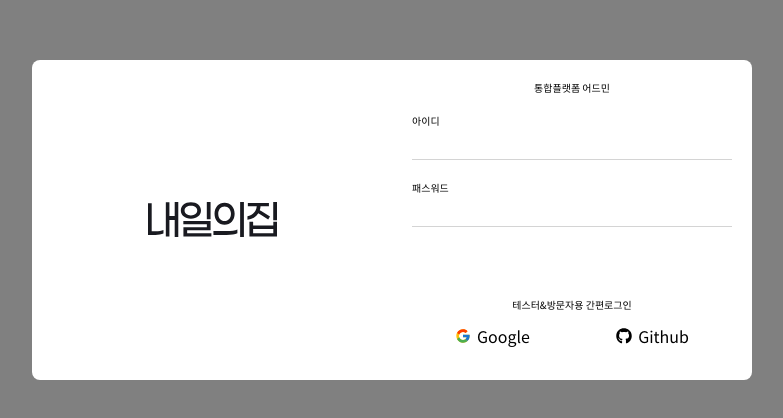
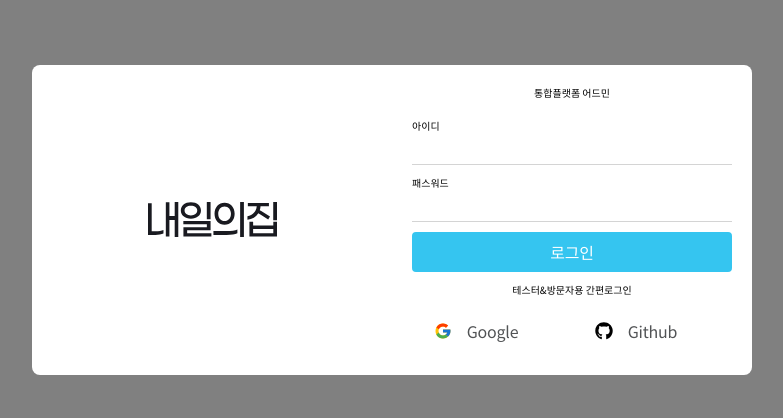
Before and after one commit to sonseong10/ecommerce-monorepo, a React (Create React App) app: page / in a window 1280 px wide. Shown: the part 180-598 px from the top of the page, without its empty margins (248-1031 px from the left). Built offline with nearby package versions, Linux system fonts and the light colour scheme; no server answers; the database is empty.

Commit message:
auth service 개선작업

```diff
--- a/src/App.tsx
+++ b/src/App.tsx
@@ -3,8 +3,6 @@ import { Route, Routes } from 'react-router-dom'
 
 import GlobalHeader from './components/common/global-header'
 import GlobalFooter from './components/common/global-footer'
-import Overlay from './components/common/overlay'
-import MsgPopup from './components/common/popup/msg-popup'
 import MobileSideBar from './components/common/mobile-sidebar'
 
 import './styles/main.css'
@@ -52,7 +50,7 @@ function App({ FileInput, dropDown, cardRepository, workRepository }: IAppProps)
   const [cards, setCards] = useState<{ [key: string]: ICardVo } | undefined>(undefined)
   const [works, setWorks] = useState<{ [key: string]: IWorkVo } | undefined>(undefined)
 
-  const { userId, deleteAccount, magPopup, onLogin, onLogout, popupMsg, setMagPopup } = useAuth()
+  const { userId, deleteAccount, onLogin, onLogout } = useAuth()
 
   const [userCard, setUserCard] = useState<ICardVo | undefined>(undefined)
 
@@ -148,10 +146,6 @@ function App({ FileInput, dropDown, cardRepository, workRepository }: IAppProps)
   const toggleOpenSideBar = useCallback(() => {
     setSidebarOpen(!sidebarOpen)
   }, [sidebarOpen])
-
-  const toggleMsgPopup = useCallback(() => {
-    setMagPopup(!magPopup)
-  }, [magPopup])
 
   const onMenuChange = (value: string) => {
     setMenuActive(value)
@@ -314,13 +308,6 @@ function App({ FileInput, dropDown, cardRepository, workRepository }: IAppProps)
           dark={dark}
         ></MobileSideBar>
 
-        {magPopup && (
-          <>
-            <MsgPopup popupMsg={popupMsg} magPopup={magPopup} toggleMsgPopup={toggleMsgPopup}></MsgPopup>
-            <Overlay overlay={magPopup} ToggleOverlay={toggleMsgPopup}></Overlay>
-          </>
-        )}
-
         <GlobalFooter userId={userId} menuActive={menuActive} dark={dark}></GlobalFooter>
       </div>
     </ThemeProvider>
--- a/src/pages/auth/authHook.ts
+++ b/src/pages/auth/authHook.ts
@@ -1,21 +1,21 @@
 import type { User } from 'firebase/auth'
 import { useEffect, useState } from 'react'
-import { useDispatch } from 'react-redux'
 import { useLocation, useNavigate } from 'react-router-dom'
 import AuthService from 'service/auth_service'
 import WorkRepository from 'service/work-repository'
-import { rdxIsLogin } from './authR'
+import CardRepository from 'service/card_repository'
+import { useIConPopup } from 'components/popup/popupHook'
 
 const authService = new AuthService()
 const workRepository = new WorkRepository()
+const cardRepository = new CardRepository()
 
 export const useAuth = () => {
   const navigate = useNavigate()
   const location = useLocation()
-  const dispatch = useDispatch()
+  const iconPopup = useIConPopup()
   const historyState = location?.state
   const [userId, setUserId] = useState(historyState && historyState.id)
-  const [popupMsg, setpopupMsg] = useState({ title: '', desc: '' })
   const [magPopup, setMagPopup] = useState(false)
 
   useEffect(() => {
@@ -29,35 +29,44 @@ export const useAuth = () => {
     })
   }, [authService, navigate])
 
-  const setMsg = (title: string, desc: string) => {
-    setpopupMsg({
-      title: '',
-      desc: '',
-    })
-    setpopupMsg({
-      title: title,
-      desc: desc,
-    })
-    setMagPopup(true)
-  }
-
-  const onLogin = (event: React.MouseEvent<HTMLButtonElement>) => {
+  const onLogin = (value: 'Google' | 'Github') => {
     authService
-      .login(event.currentTarget!.value, setMsg)
-      // .then(
-      //   data => console.log(data),
-
-      //   // data &&
-      //   // cards![data.user.uid] &&
-      //   // cardRepository.saveCard(data.user.uid, {
-      //   //   ...cards![data.user.uid],
-      //   //   login: true,
-      //   // }),
-      // )
-      .then(() => {
-        dispatch(rdxIsLogin(true))
+      .login(value, code => {
+        if (code === 204) {
+          iconPopup(
+            'alert',
+            { iconColor: 'ff4949', iconType: 'Closed', desc: '이미 등록된 이메일입니다.', title: '회원가입실패' },
+            undefined,
+            v => {
+              v && navigate('/')
+            },
+          )
+        }
       })
-      .then(() => navigate('/admin/main'))
+      .then(
+        data =>
+          data &&
+          cardRepository.syncCard(data.user.uid, value => {
+            if (value) {
+              cardRepository.saveCard(data.user.uid, { ...value, login: true })
+            } else {
+              cardRepository.saveCard(data.user.uid, {
+                email: data.user.email ? data.user.email : '',
+                fileName: data.user.displayName ? `${data.user.displayName}프로필` : '사용자프로필',
+                fileURL: data.user.photoURL ? data.user.photoURL : '',
+                login: true,
+                msg: '',
+                name: data.user.displayName ? data.user.displayName : '',
+                phone: data.user.phoneNumber ? data.user.phoneNumber : '',
+                rank: '직원',
+                team: '개발',
+                telephone: data.user.phoneNumber ? data.user.phoneNumber : '',
+                theme: 'Gray',
+              })
+            }
+            navigate('/admin/main')
+          }),
+      )
   }
 
   const onLogout = () => {
@@ -72,18 +81,23 @@ export const useAuth = () => {
     //     login: false,
     //   })
     // setUserCard(undefined)
-    window.location.href = '/'
+    navigate('/')
     authService.logout()
   }
 
   const deleteAccount = () => {
-    // deleteCard()
-    // setWorks({})
-    // setUserCard(undefined)
-    setMagPopup(true)
     workRepository.removeWorkAll(userId)
-    authService.delete(setMsg)
+    authService.delete(userId, code => {
+      if (code >= 200) {
+        iconPopup(
+          'alert',
+          { iconType: 'Check', iconColor: '35C5F0', desc: '작업이 완료되었습니다.', title: '회원탈퇴 성공' },
+          undefined,
+          v => v && navigate('/'),
+        )
+      }
+    })
   }
 
-  return { userId, onLogin, onLogout, deleteAccount, popupMsg, magPopup, setMagPopup }
+  return { userId, onLogin, onLogout, deleteAccount, magPopup, setMagPopup }
 }
--- a/src/pages/auth/login.tsx
+++ b/src/pages/auth/login.tsx
@@ -5,10 +5,56 @@ import Logo from 'assets/images/logo.svg'
 import { FaGithub } from 'react-icons/fa'
 import { FcGoogle } from 'react-icons/fc'
 import type AuthService from 'service/auth_service'
+import Button from 'components/ui/Button'
 
 interface ILoginProps {
-  onLogin: (e: React.MouseEvent<HTMLButtonElement>) => void
+  onLogin: (value: 'Google' | 'Github') => void
   authService?: AuthService
+}
+
+function BaiscUserLoginForm() {
+  return (
+    <>
+      <h3>통합플랫폼 어드민</h3>
+      <span>아이디</span>
+      <input type="text" />
+      <span>패스워드</span>
+      <input type="password" />
+      <Button text="로그인" color="primary" />
+    </>
+  )
+}
+
+function EasyLoginForm({ onLogin }: ILoginProps) {
+  return (
+    <div className={styles.easyLogin}>
+      <span>테스터&방문자용 간편로그인</span>
+      <div className={styles.buttonGroup}>
+        <div>
+          <FcGoogle className={styles.authLogo} />
+          <Button
+            className={`${btnStyles.baseBtn} ${styles.authBtn}`}
+            type="button"
+            btnType="ghost"
+            onClick={() => onLogin('Google')}
+            text="Google"
+          ></Button>
+        </div>
+
+        <div>
+          <FaGithub className={styles.authLogo} />
+          <Button
+            className={`${btnStyles.baseBtn} ${styles.authBtn}`}
+            type="button"
+            btnType="ghost"
+            onClick={() => onLogin('Github')}
+            value="Github"
+            text="Github"
+          ></Button>
+        </div>
+      </div>
+    </div>
+  )
 }
 
 function Login({ onLogin }: ILoginProps): JSX.Element {
@@ -19,35 +65,9 @@ function Login({ onLogin }: ILoginProps): JSX.Element {
           <img src={Logo} alt="브랜드 로고" />
         </div>
         <div className={styles.form}>
-          <h3>통합플랫폼 어드민</h3>
-          <span>아이디</span>
-          <input type="text" />
-          <span>패스워드</span>
-          <input type="password" />
-          <button className={`${btnStyles.baseBtn} ${btnStyles.primaryBtn}`}>로그인</button>
-          <div className={styles.easyLogin}>
-            <span>테스터&방문자용 간편로그인</span>
-            <div className={styles.buttonGroup}>
-              <button
-                className={`${btnStyles.baseBtn} ${styles.authBtn}`}
-                type="button"
-                onClick={onLogin}
-                value="Google"
-              >
-                <FcGoogle className={styles.authLogo} />
-                <span>Google</span>
-              </button>
-              <button
-                className={`${btnStyles.baseBtn} ${styles.authBtn}`}
-                type="button"
-                onClick={onLogin}
-                value="Github"
-              >
-                <FaGithub className={styles.authLogo} />
-                <span>Github</span>
-              </button>
-            </div>
-          </div>
+          <BaiscUserLoginForm />
+
+          <EasyLoginForm onLogin={onLogin} />
         </div>
       </div>
     </div>
--- a/src/service/card_repository.ts
+++ b/src/service/card_repository.ts
@@ -1,18 +1,27 @@
 import type { ICardVo } from 'types/grobal-type'
 import { firebaseDatabase } from './firebase'
-import { ref, onValue, off, set, remove } from 'firebase/database'
+import { ref, onValue, off, set, remove, query, orderByChild } from 'firebase/database'
 
 class CardRepository {
   syncCards(onUpdate: (value: { [key: string]: ICardVo }) => void) {
-    const query = ref(firebaseDatabase, `cards`)
+    const q = query(ref(firebaseDatabase, `cards`), orderByChild('team'))
+    onValue(q, snapshot => {
+      const value = snapshot.val()
+      value && onUpdate(value)
+    })
+    return () => off(q)
+  }
+
+  syncCard(userCode: string, onUpdate: (value?: ICardVo) => void) {
+    const query = ref(firebaseDatabase, `cards/${userCode}`)
     onValue(query, snapshot => {
       const value = snapshot.val()
-      value && onUpdate(value)
+      value ? onUpdate(value) : onUpdate(undefined)
     })
     return () => off(query)
   }
 
-  saveCard(userId: string, card: object) {
+  saveCard(userId: string, card: ICardVo) {
     set(ref(firebaseDatabase, `cards/${userId}`), card)
   }
 
--- a/src/styles/modules/login.module.css
+++ b/src/styles/modules/login.module.css
@@ -46,34 +46,57 @@
   line-height: line-height-24;
   letter-spacing: letter-spacing-24;
   text-align: center;
-  font-weight: 400;
 }
 
 .form input {
   height: 3.2rem;
   border-bottom: 1px solid #d4d4d4;
-  padding: 0.4rem;
-  margin-bottom: 2rem;
+  margin-bottom: 1rem;
 }
 
-.form
+.form {
+  font-size: font-size-14;
+  line-height: line-height-14;
+  letter-spacing: letter-spacing-14;
+}
 
 .easyLogin {
-  margin-top: 2rem;
   font-size: font-size-14;
   line-height: line-height-14;
   letter-spacing: letter-spacing-14;
   text-align: center;
+
+  span {
+    display: inline-block;
+    margin: 1rem 0;
+  }
 }
 
 .buttonGroup {
   display: flex;
   justify-content: center;
   align-items: center;
+
+  > div{
+    position: relative;
+    flex: 1 1 auto;
+
+    svg {
+      position: absolute;
+      top: 50%;
+      left: 22px;
+      font-size: 18px;
+      transform: translateY(-50%);
+    }
+
+    &:hover {
+      opacity: 0.4;
+    }
+  }
 }
 
 .authBtn {
-  flex: 1 1 auto;
+  width: 100%;
   font-size: 1.6rem;
   font-weight: 400;
 }
@@ -81,7 +104,3 @@
 .authBtn span {
   margin-left: 6px;
 }
-
-.authBtn:hover {
-  opacity: 0.4;
-}
```
Also changed, not shown: src/service/auth_service.ts (+8 -4 lines).
